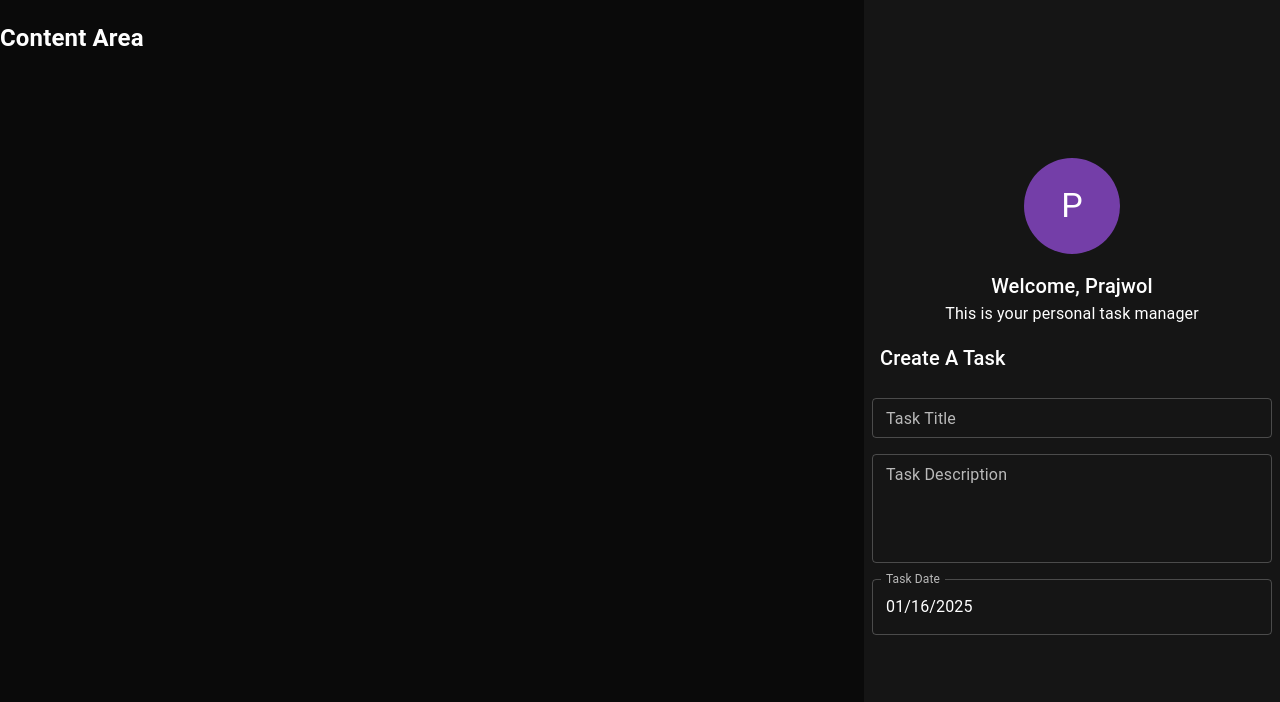
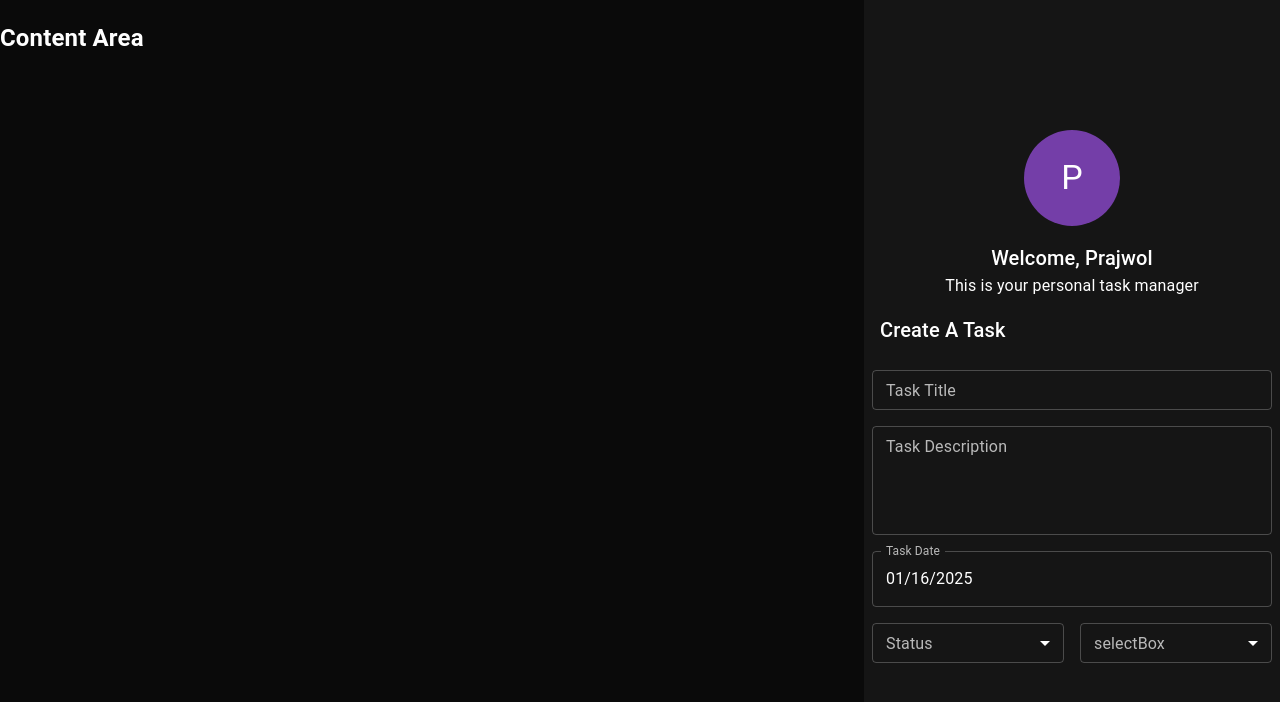
Before and after one commit to Codewithprajwol/Personal-Task-Management-Application, a React (Vite) app in the folder Frontend/: page / in a window 1280 px wide. Shown: the top 702 px of the page. Built offline with nearby package versions, Linux system fonts and the light colour scheme.

Commit message:
wip:- select taskfoselectField in createFrom

```diff
--- a/Frontend/src/components/createTaskForm/CreateTaskForm.tsx
+++ b/Frontend/src/components/createTaskForm/CreateTaskForm.tsx
@@ -1,20 +1,45 @@
-import { Box, Stack, Typography } from '@mui/material'
-import {FC,ReactElement}from 'react'
-import TaskTitleField from './_taskTitleField'
-import TaskDescriptionField from './_taskDescriptionField'
-import DateField from './_taskDateField'
+import { Box, Stack, Typography } from "@mui/material";
+import { FC, ReactElement } from "react";
+import TaskTitleField from "./_taskTitleField";
+import TaskDescriptionField from "./_taskDescriptionField";
+import DateField from "./_taskDateField";
+import SelectField from "./_taskSelectField";
+import { Status } from "./enums/Status";
+import { Priority } from "./enums/priority";
 
-const CreateTaskForm:FC = ():ReactElement => {
+const CreateTaskForm: FC = (): ReactElement => {
   return (
     <Box>
-        <Typography mb={2} mt={2} px={2} component="h2" variant="h6">Create A Task</Typography>
-        <Stack spacing={2} p={1}>
+      <Typography mb={2} mt={2} px={2} component="h2" variant="h6">
+        Create A Task
+      </Typography>
+      <Stack spacing={2} p={1}>
         <TaskTitleField />
         <TaskDescriptionField />
         <DateField />
+        <Stack direction="row" spacing={2}>
+          <SelectField
+            name="Status"
+            label="Status"
+            items={[
+              { value: Status.todo, label: Status.todo.toUpperCase() },
+              {
+                value: Status.completed,
+                label: Status.completed.toUpperCase(),
+              },
+            ]}
+          />
+          <SelectField
+            items={[
+              { value: Priority.high, label: Priority.high.toUpperCase() },
+              { value: Priority.normal, label: Priority.normal.toUpperCase() },
+              { value: Priority.low, label: Priority.low.toUpperCase() },
+            ]}
+          />
         </Stack>
+      </Stack>
     </Box>
-  )
-}
+  );
+};
 
-export default CreateTaskForm
+export default CreateTaskForm;
--- a/Frontend/src/components/createTaskForm/_taskDateField.tsx
+++ b/Frontend/src/components/createTaskForm/_taskDateField.tsx
@@ -17,6 +17,7 @@ const DateField:FC<IDateField>=(props):ReactElement=>{
              />
       </LocalizationProvider>
     )
+
     DateField.propTypes={
         disabled:PropTypes.bool,
         onChange:PropTypes.func,
--- /dev/null
+++ b/Frontend/src/components/createTaskForm/_taskSelectField.tsx
@@ -0,0 +1,43 @@
+import { FC, ReactElement } from "react";
+import InputLabel from "@mui/material/InputLabel";
+import MenuItem from "@mui/material/MenuItem";
+import FormControl from "@mui/material/FormControl";
+import Select from "@mui/material/Select";
+import { ISelectField } from "./interfaces/ISelectField";
+import PropTypes from "prop-types";
+
+const SelectField: FC<ISelectField> = (props): ReactElement => {
+  const { name="selectBox", label="Select Box", value="", onChange=(e)=>console.log(e), items=[{value:'',label:'Add Items'}],disabled=false } = props;
+  return (
+    <FormControl fullWidth size="small">
+      <InputLabel id="status">{name}</InputLabel>
+      <Select
+        labelId={`${name}-id`}
+        id={`${name}-select`}
+        value={value}
+        label={label}
+        onChange={onChange}
+        name={name}
+       disabled={disabled}
+      >
+        {items.map((item,index)=><MenuItem key={index} value={item.value}>{item.label}</MenuItem>)}
+
+      </Select>
+    </FormControl>
+  );
+};
+
+SelectField.propTypes={
+  onChange:PropTypes.func,
+  label:PropTypes.string,
+  name:PropTypes.string,
+  disabled:PropTypes.bool,
+  items:PropTypes.arrayOf(
+    PropTypes.shape({
+      value:PropTypes.string.isRequired,
+      label:PropTypes.string.isRequired,
+    }).isRequired
+  )
+}
+
+export default SelectField;
--- /dev/null
+++ b/Frontend/src/components/createTaskForm/enums/Priority.ts
@@ -0,0 +1,5 @@
+export enum Priority{
+    high="high",
+    normal="normal",
+    low="low"
+}
--- /dev/null
+++ b/Frontend/src/components/createTaskForm/enums/Status.ts
@@ -0,0 +1,5 @@
+export enum Status{
+    todo='todo',
+    completed='completed',
+    inProgress='inProgress'
+}
--- /dev/null
+++ b/Frontend/src/components/createTaskForm/interfaces/ISelectField.ts
@@ -0,0 +1,14 @@
+import { IDisabled } from "./IDisabled";
+import { SelectChangeEvent } from "@mui/material";
+
+export interface ISelectItems {
+    value:string,
+    label:string,
+}
+export interface ISelectField extends IDisabled{
+    name?:string;
+    label?:string;
+    value?:string;
+    onChange?:(e:SelectChangeEvent)=>void;
+    items?:ISelectItems[];
+}
```
